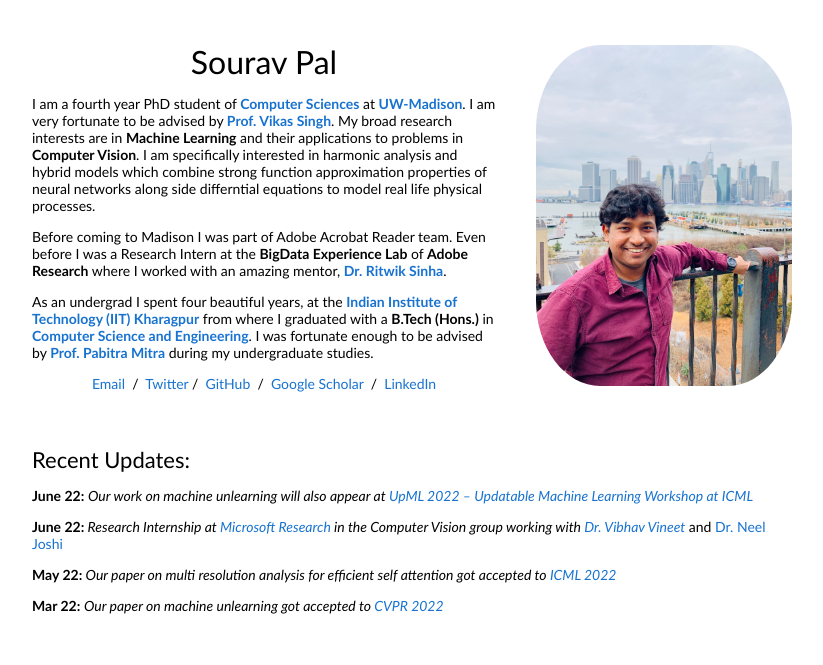
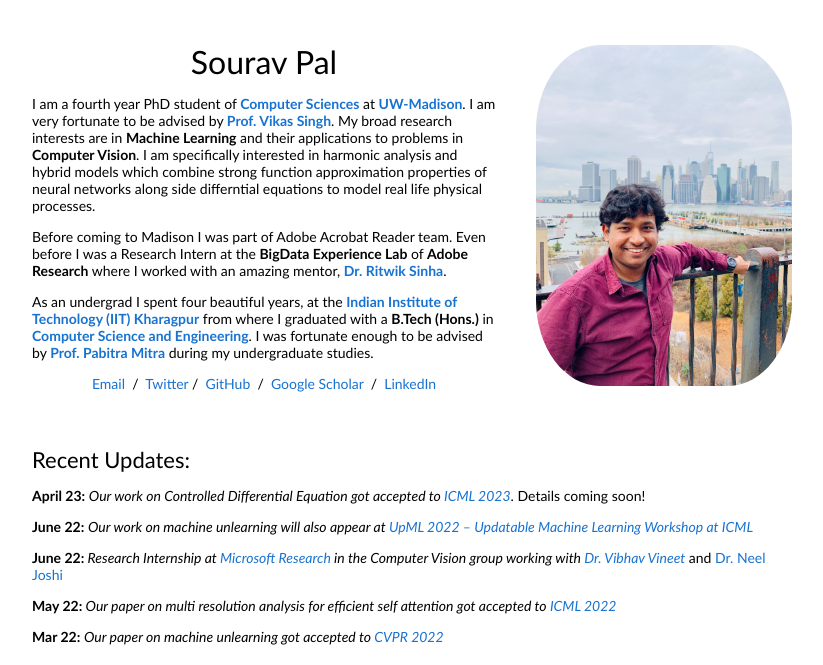
Before and after one commit to sourav-roni/sourav-roni.github.io, a plain HTML site: page index.html in a window 1280 px wide. Shown: the top 665 px of the page, without its empty margins (228-1051 px from the left). Drawn offline with Linux system fonts and the light colour scheme.

Commit message:
april update

```diff
--- a/index.html
+++ b/index.html
@@ -61,6 +61,9 @@
             <tr>
             <td style="padding:20px;width:100%;vertical-align:middle">
               <heading>Recent Updates:</heading>
+              <p>
+                <b>April 23:</b> <em> Our work on Controlled Differential Equation got accepted to <a href="https://icml.cc/Conferences/2023">ICML 2023</a></em>. Details coming soon!
+              </p>
               <p>
                 <b>June 22:</b> <em> Our work on machine unlearning will also appear at <a href="https://upml2022.github.io">UpML 2022 – Updatable Machine Learning Workshop at ICML</a></em>
               </p>
```
